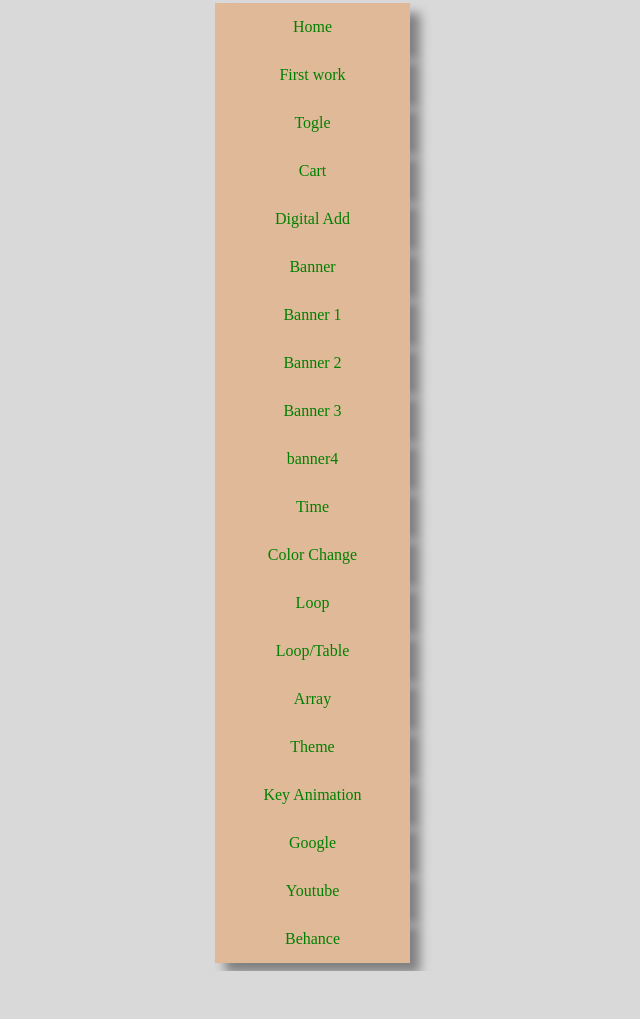
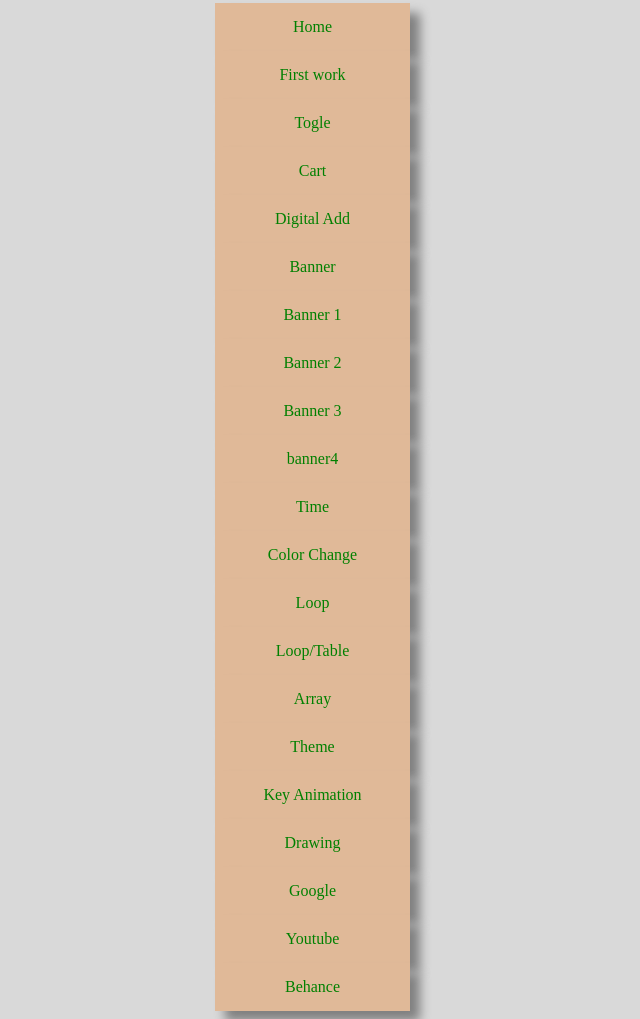
Before and after one commit to hritikrawat04/hritikweb, a plain HTML site: page home.html in a window 1280 px wide. Shown: the part 129-1148 px from the top of the page, without its empty margins (345-985 px from the left). Before the commit the page ends 1100 px from the top, so only its background shows below. Drawn offline with Linux system fonts and the light colour scheme.

Commit message:
Update home.html

```diff
--- a/home.html
+++ b/home.html
@@ -76,6 +76,7 @@
 <li> <a href="array.html"> Array </a> </li>
 <li> <a href="theme.html"> Theme </a> </li>
 <li> <a href="keyanimation.html"> Key Animation </a> </li>
+  <li> <a href="drawing.html"> Drawing  </a> </li>
 <li> <a href="http://www.google.com"> Google </a> </li>
 <li> <a href="http://www.youtube.com">Youtube </a> </li>
 <li> <a href="https://www.behance.net/hritikrawat">Behance </a> </li>
```
